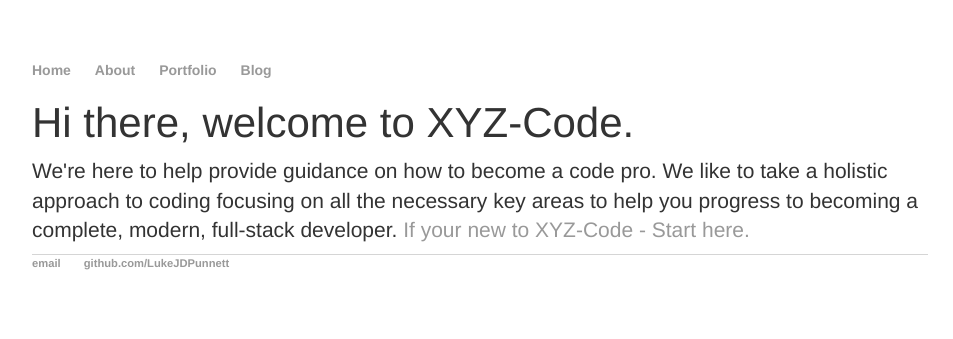
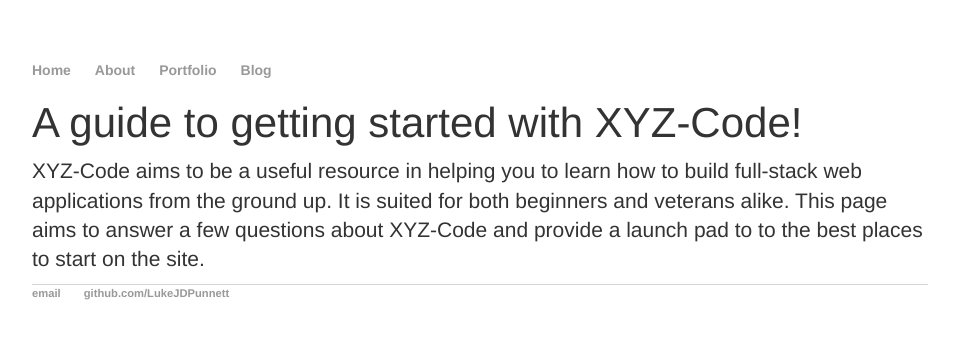
Before and after one commit to LukeJDPunnett/LukeJDPunnett.github.io2, a Jekyll site: the page built from about.html, in a window 1280 px wide. Shown: the top 339 px of the page, without its empty margins (160-1113 px from the left). Built offline with Jekyll 4.4.1, drawn with Linux system fonts in a browser that asks for light colours.

Commit message:
Added introduction to start here.

```diff
--- a/about.html
+++ b/about.html
@@ -3,8 +3,10 @@ layout: default
 title: Luke Punnett
 ---
 <div class="blurb">
-	<h1>Hi there, welcome to XYZ-Code.</h1>
-	<p>We're here to help provide guidance on how to become a code pro.</em> We like to take a holistic approach to coding focusing on all the necessary key areas to help you progress to becoming a complete, modern, full-stack developer.
-		<a href="/about">If your new to XYZ-Code - Start here.</a>
+	<h1>A guide to getting started with XYZ-Code!</h1>
+	<p>XYZ-Code aims to be a useful resource in helping you to learn how to build full-stack web applications from the ground up.
+	It is suited for both beginners and veterans alike. This page aims to answer a few questions about XYZ-Code and provide a launch pad to
+		to the best places to start on the site.
 	</p>
+
 </div><!-- /.blurb -->
```
